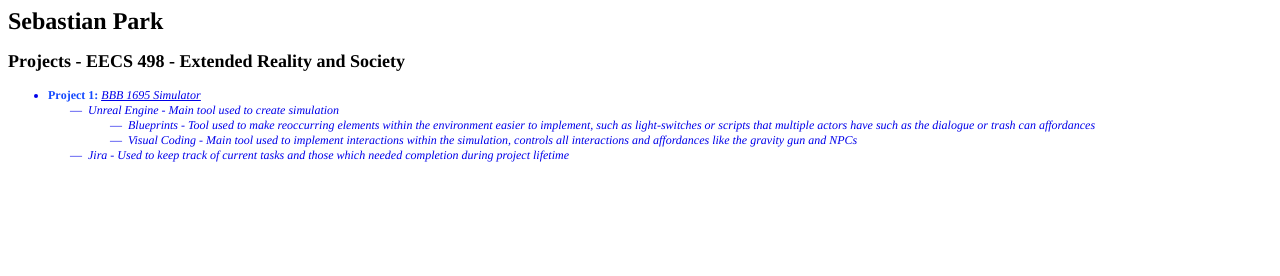
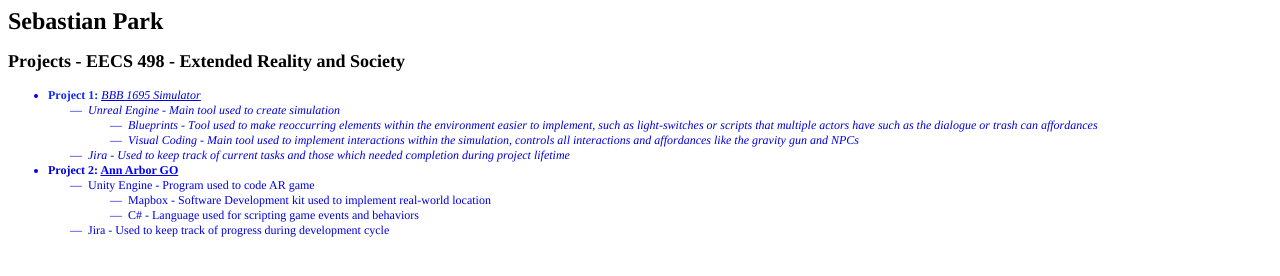
Before and after one commit to SebasJPark/SebasJPark.github.io, a plain HTML site: page index.html in a window 1280 px wide. Drawn offline with Linux system fonts and the light colour scheme.

Commit message:
Update index.html

```diff
--- a/index.html
+++ b/index.html
@@ -7,14 +7,16 @@
   <meta name="Generator" content="Cocoa HTML Writer">
   <meta name="CocoaVersion" content="2487.3">
   <style type="text/css">
-    li.li3 {margin: 0.0px 0.0px 0.0px 0.0px; font: 12.0px Times; color: #0000e9; -webkit-text-stroke: #1449ff}
-    li.li4 {margin: 0.0px 0.0px 0.0px 0.0px; font: 12.0px Times; color: #0000e9}
+    li.li3 {margin: 0.0px 0.0px 0.0px 0.0px; font: 12.0px Times; color: #0000e3; -webkit-text-stroke: #1028ff}
+    li.li4 {margin: 0.0px 0.0px 0.0px 0.0px; font: 12.0px Times; color: #0000e3; -webkit-text-stroke: #0000e3}
+    li.li5 {margin: 0.0px 0.0px 0.0px 0.0px; font: 12.0px Times; color: #0000e3}
     span.s1 {font-kerning: none}
-    span.s2 {color: #1449ff; -webkit-text-stroke: 0px #000000}
-    span.s3 {font-kerning: none; color: #1449ff; -webkit-text-stroke: 0px #000000}
-    span.s4 {text-decoration: underline ; font-kerning: none; color: #0000e9; -webkit-text-stroke: 0px #1449ff}
+    span.s2 {color: #1028ff; -webkit-text-stroke: 0px #000000}
+    span.s3 {font-kerning: none; color: #1028ff; -webkit-text-stroke: 0px #000000}
+    span.s4 {text-decoration: underline ; font-kerning: none; color: #0000e3; -webkit-text-stroke: 0px #1028ff}
+    span.s5 {-webkit-text-stroke: 0px #000000}
+    ol.ol1 {list-style-type: "—  "}
     ul.ul1 {list-style-type: disc}
-    ul.ul2 {list-style-type: '—  '}
   </style>
 </head>
 <body>
@@ -22,14 +24,23 @@
 <h2 style="margin: 0.0px 0.0px 14.9px 0.0px; font: 18.0px Times; -webkit-text-stroke: #000000"><span class="s1"><b>Projects - EECS 498 - Extended Reality and Society</b></span></h2>
 <ul class="ul1">
   <li class="li3"><span class="s2"><b></b></span><span class="s3"><b>Project 1:</b> <a href="https://www.youtube.com/watch?v=lmTHacTgRF8"><span class="s4"><i>BBB 1695 Simulator</i></span></a></span></li>
-  <ul class="ul2">
-    <li class="li4"><i>Unreal Engine - Main tool used to create simulation</i></li>
-    <ul class="ul2">
-      <li class="li4"><i>Blueprints - Tool used to make reoccurring elements within the environment easier to implement, such as light-switches or scripts that multiple actors have such as the dialogue or trash can affordances</i></li>
-      <li class="li4"><i>Visual Coding - Main tool used to implement interactions within the simulation, controls all interactions and affordances like the gravity gun and NPCs<span class="Apple-converted-space"> </span></i></li>
-    </ul>
-    <li class="li4"><i>Jira - Used to keep track of current tasks and those which needed completion during project lifetime</i></li>
-  </ul>
+  <ol class="ol1">
+    <li class="li4"><span class="s5"><i></i></span><span class="s1"><i>Unreal Engine - Main tool used to create simulation</i></span></li>
+    <ol class="ol1">
+      <li class="li4"><span class="s5"><i></i></span><span class="s1"><i>Blueprints - Tool used to make reoccurring elements within the environment easier to implement, such as light-switches or scripts that multiple actors have such as the dialogue or trash can affordances</i></span></li>
+      <li class="li4"><span class="s5"><i></i></span><span class="s1"><i>Visual Coding - Main tool used to implement interactions within the simulation, controls all interactions and affordances like the gravity gun and NPCs<span class="Apple-converted-space"> </span></i></span></li>
+    </ol>
+    <li class="li4"><span class="s5"><i></i></span><span class="s1"><i>Jira - Used to keep track of current tasks and those which needed completion during project lifetime</i></span></li>
+  </ol>
+  <li class="li5"><b>Project 2: </b><a href="https://youtu.be/_gkbSzTE0B8"><b>Ann Arbor GO</b></a></li>
+  <ol class="ol1">
+    <li class="li5">Unity Engine - Program used to code AR game</li>
+    <ol class="ol1">
+      <li class="li5">Mapbox - Software Development kit used to implement real-world location<span class="Apple-converted-space"> </span></li>
+      <li class="li5">C# - Language used for scripting game events and behaviors</li>
+    </ol>
+    <li class="li5">Jira - Used to keep track of progress during development cycle</li>
+  </ol>
 </ul>
 </body>
 </html>
```
